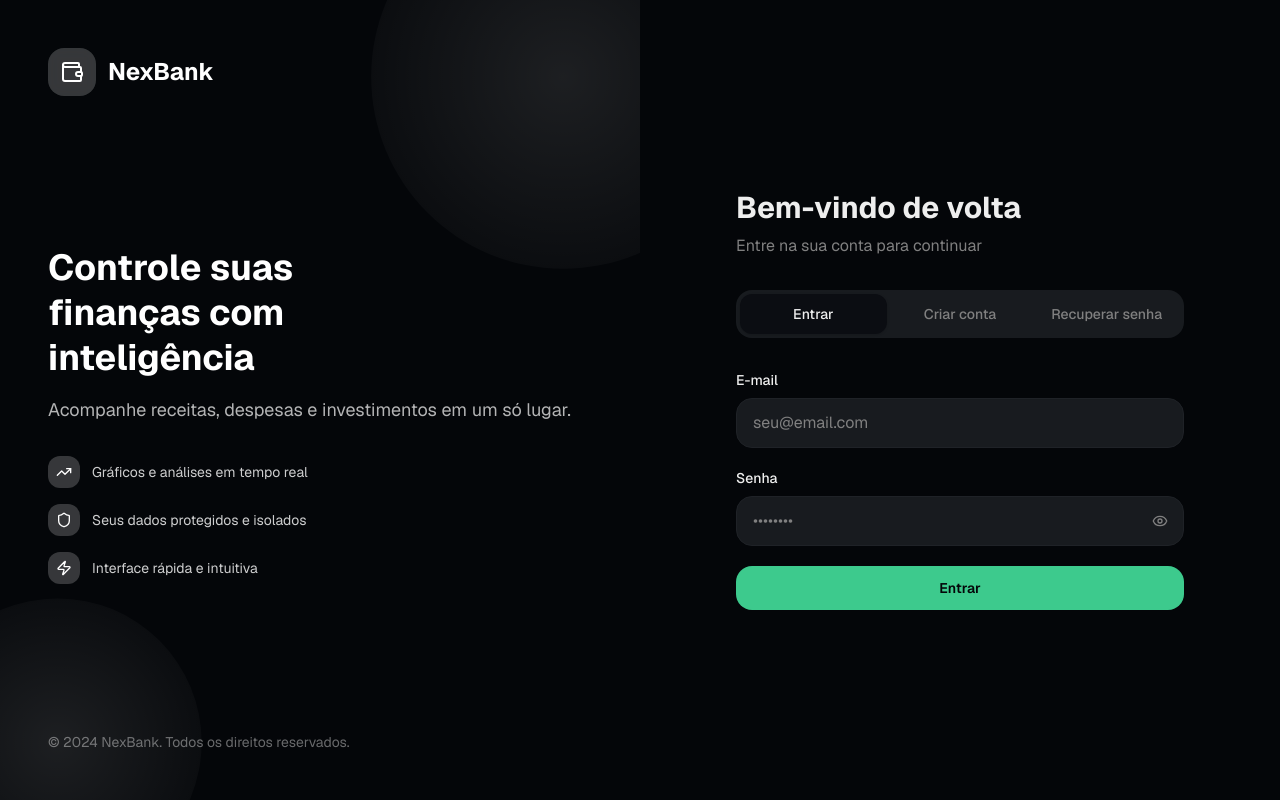
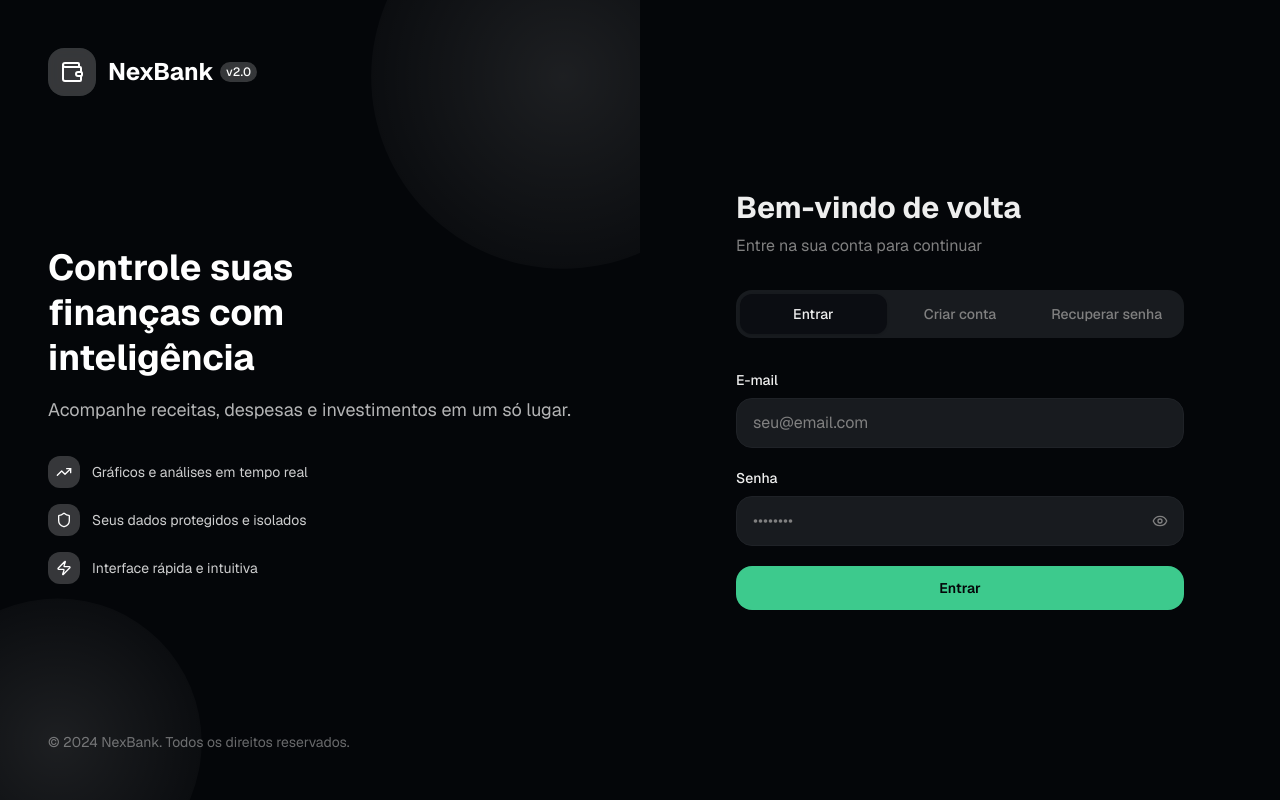
Before and after one commit to devg0liveira/organizador-Financeiro, a Next.js app: page /login in a window 1280 px wide. Built offline with nearby package versions, Linux system fonts and the light colour scheme; no server answers.

Commit message:
style: add version badge to login page

```diff
--- a/app/login/page.tsx
+++ b/app/login/page.tsx
@@ -108,7 +108,12 @@ export default function LoginPage() {
           <div className="flex items-center justify-center w-12 h-12 rounded-2xl bg-white/20 backdrop-blur-sm">
             <Wallet className="w-6 h-6 text-white" />
           </div>
-          <span className="text-2xl font-bold text-white">NexBank</span>
+          <span className="text-2xl font-bold text-white flex items-center gap-1.5">
+            NexBank
+            <span className="text-xs py-0.5 px-1.5 rounded-full bg-white/20 text-white font-medium backdrop-blur-sm">
+              v2.0
+            </span>
+          </span>
         </div>
 
         {/* Features */}
@@ -152,7 +157,12 @@ export default function LoginPage() {
             <div className="flex items-center justify-center w-10 h-10 rounded-xl bg-primary">
               <Wallet className="w-5 h-5 text-primary-foreground" />
             </div>
-            <span className="text-xl font-bold text-foreground">NexBank</span>
+            <span className="text-xl font-bold text-foreground flex items-center gap-1.5">
+              NexBank
+              <span className="text-[10px] py-0.5 px-1.5 rounded-full bg-primary/10 text-primary font-medium">
+                v2.0
+              </span>
+            </span>
           </div>
 
           <div className="mb-8">
```
